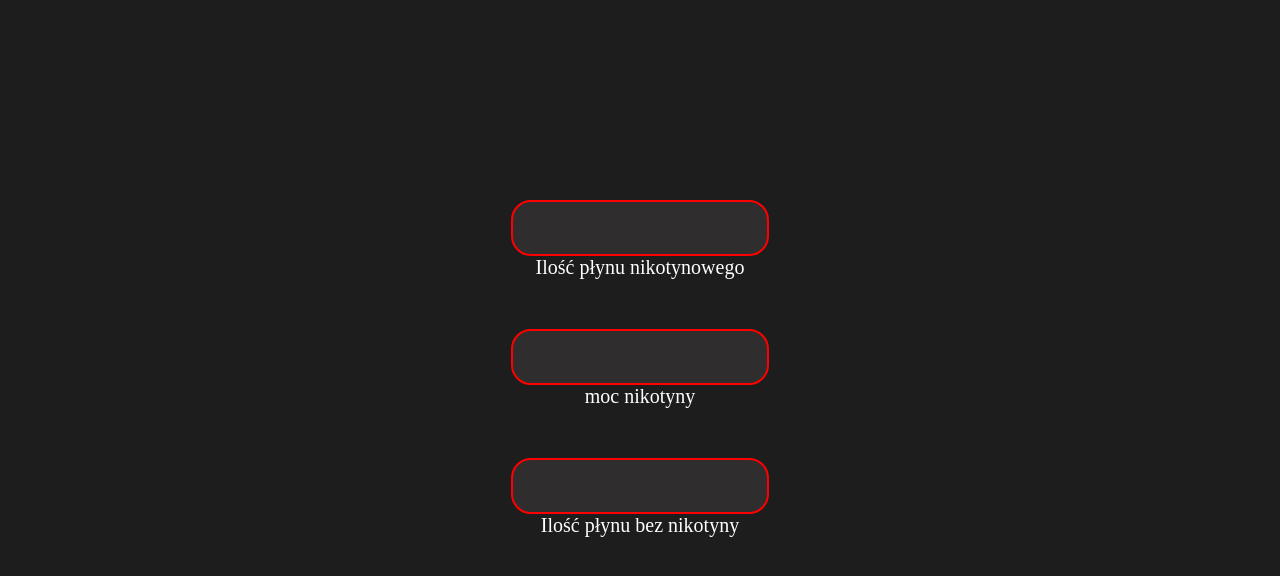
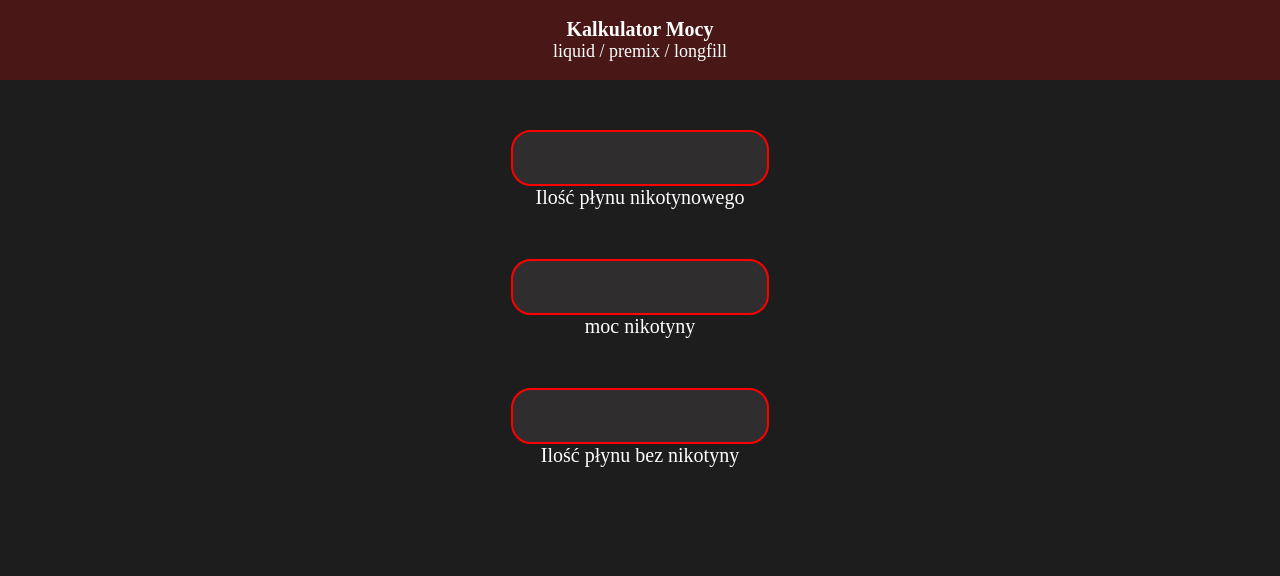
Before and after one commit to Zaluskyy/kalkulator-LQ, a plain HTML site: page index.html in a window 1280 px wide. Drawn offline with Linux system fonts and the light colour scheme.

Commit message:
layout changed and improved seo

```diff
--- a/index.html
+++ b/index.html
@@ -1,11 +1,12 @@
 <!DOCTYPE html>
-<html lang="en">
+<html lang="pl">
 <head>
     <meta charset="UTF-8">
     <meta http-equiv="X-UA-Compatible" content="IE=edge">
     <meta name="viewport" content="width=device-width, initial-scale=1.0">
     <link rel="stylesheet" href="style.css">
-    <title>Kalkulator LQ</title>
+    <title>Kalkulator mocy LQ</title>
+    <link rel="icon" href="./img/favicon.ico" type="image/x-icon">
     <meta name="google-site-verification" content="tRsEUBkFRrQ_dehZlRf-uSYPHdQZ5KUri1KPBPRYiP0" />
     <meta name="google-adsense-account" content="ca-pub-9285247936234756">
 </head>
@@ -13,21 +14,25 @@
 
     <div class="container">
 
-        <input type="number"  class= "nicotineQuantity" min="0"/>
-        <br/>
-        <span>Ilość płynu nikotynowego</span>
+        <div class="topBar">
+            <h1>Kalkulator Mocy</h1>
+            <h2>liquid / premix / longfill</h2>
+        </div>
 
-        <br/>
+        <label>
+            <input type="number"  class= "nicotineQuantity" min="0"/>
+            <span>Ilość płynu nikotynowego</span>
+        </label>
 
-        <input type="number"  class="powerOfNicotine" min="0"/>
-        <br/>
-        <span>moc nikotyny</span>
+        <label>
+            <input type="number"  class="powerOfNicotine" min="0"/>
+            <span>moc nikotyny</span>
+        </label>
 
-        <br/>
-
-        <input type="number"  class= "nicotineFreeQuantity" min="0"/>
-        <br/>
-        <span>Ilość płynu bez nikotyny</span>
+        <label>
+            <input type="number"  class= "nicotineFreeQuantity" min="0"/>
+            <span>Ilość płynu bez nikotyny</span>
+        </label>
 
         <div class="result"></div>
 
--- a/style.css
+++ b/style.css
@@ -1,24 +1,58 @@
 body {
     margin: 0;
+    padding: 0;
+    box-sizing: border-box;
     background-color: rgb(29, 29, 29);
-    text-align: center;
     color: white;
+    max-height: 100vh;
+    max-height: 100dvh;
+    display: flex;
+    justify-content: center;
+    align-items: center;
 }
 
 .container {
-    height: 500px;
-    border-radius: 2px solid black;
-    position: relative;
-    left: 50%;
-    margin-top: 50vh;
-    transform: translate(-50%, -50%);
+    width: 100%;
+    display: flex;
+    flex-direction: column;
+    align-items: center;
+    justify-content: flex-start;
+    gap: 50px;
 }
 
+.topBar{
+    width: 100%;
+    height: 80px;
+    background-color: rgba(255, 0, 0, 0.2);
+    display: flex;
+    flex-direction: column;
+    justify-content: center;
+    align-items: center;
+}
+.topBar h1{
+    max-width: 80%;
+    font-size: 20px;
+    text-align: center;
+    font-weight: 900;
+    margin: 0;
+}
+.topBar h2{
+    max-width: 80%;
+    font-size: 18px;
+    text-align: center;
+    font-weight: 500;
+    margin: 0;
+}
+
+label{
+    display: flex;
+    flex-direction: column;
+    align-items: center;
+}
 
 input {
     width: 250px;
     height: 50px;
-    margin-top: 50px;
     text-align: center;
     border-radius: 20px;
     border: 2px solid red;
@@ -36,9 +70,12 @@ input:focus {
 
 span {
     font-size: 20px;
+    font-weight: 400;
 }
 
 .result {
-    margin-top: 100px;
-    font-size: 50px;
+    text-align: center;
+    max-width: 350px;
+    font-size: 25px;
+    font-weight: bold;
 }
```
Also changed, not shown: img/favicon.ico (added).
